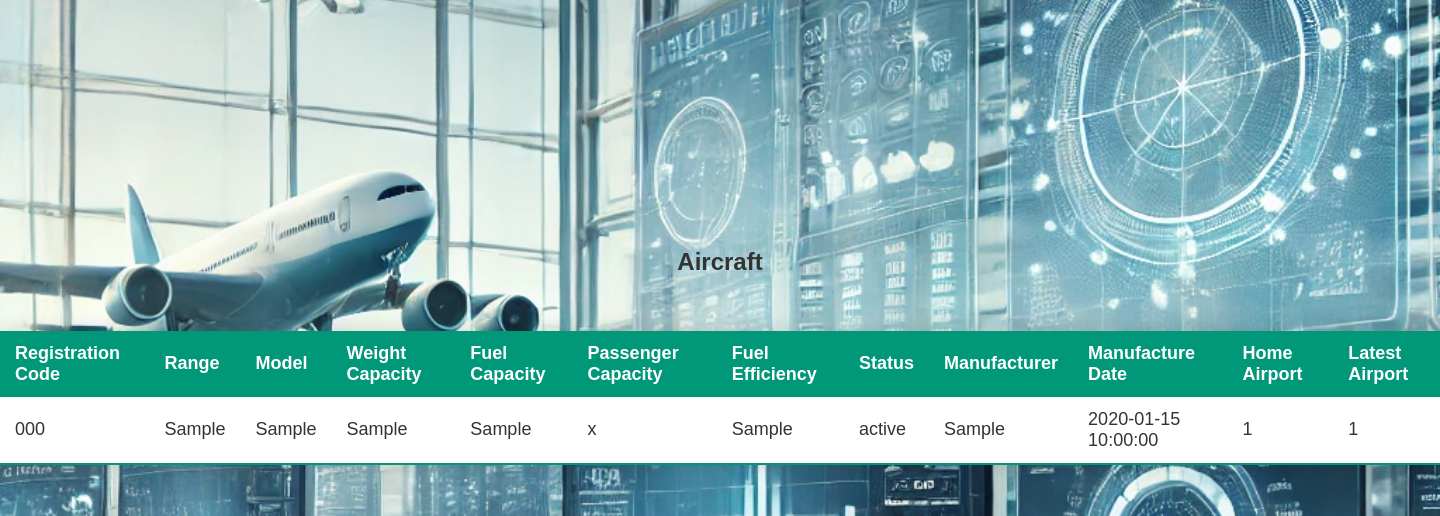
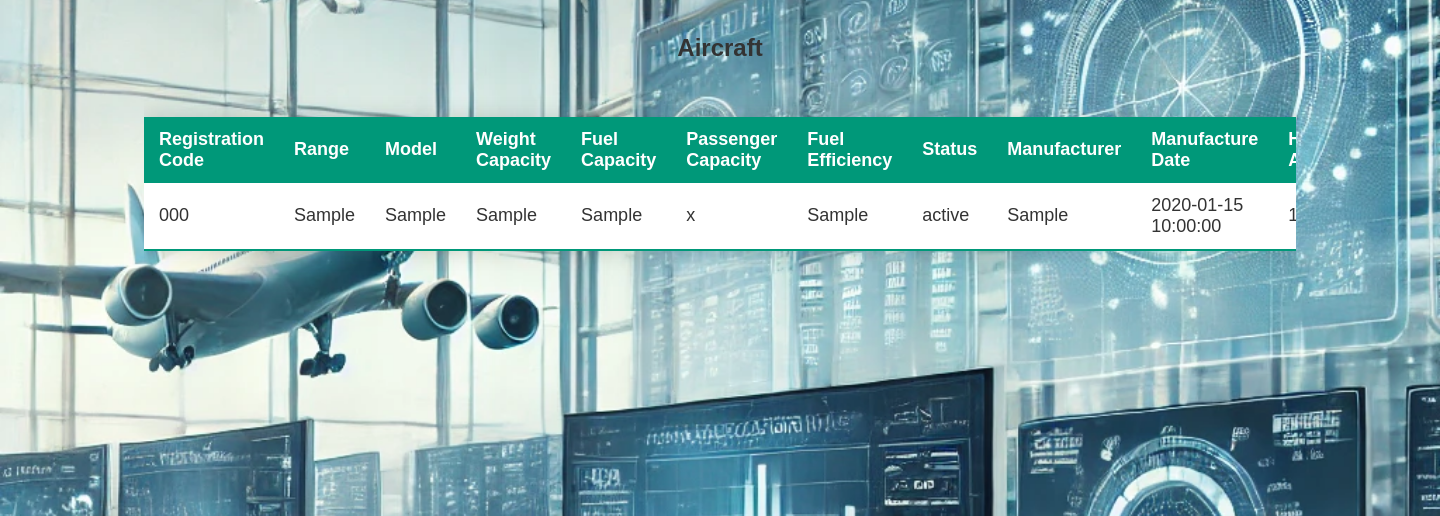
Before and after one commit to MST-CS2300-F24/mst-cs2300-project, a Flask app: page /aircraft in a window 1440 px wide; the page is wider, and only the part inside the window is pictured. Shown: the part 46-562 px from the top of that part. Run offline with Flask 2, Linux system fonts and the light colour scheme; tables that the repository leaves empty or names only in its code hold one stand-in row (values such as "Sample post").

Commit message:
formatting for Aircraft

```diff
--- a/app/templates/aircraft.html
+++ b/app/templates/aircraft.html
@@ -13,10 +13,11 @@
         <a href="{{ url_for('app.flights') }}">Flights</a>
         <a href="{{ url_for('app.login') }}">Logout</a>
     </div>
-    <div>
-        <h2>Aircraft</h2>
-        <div class="table-container">
-            <table class="styled-table" style="background-color: white;">
+    <div class="container" style="margin-top: 50px;">
+        <div>
+            <h2>Aircraft</h2>
+            <div class="table-container">
+                <table class="styled-table" style="background-color: white;">
                 <thead>
                     <tr>
                         <th>Registration Code</th>
```
